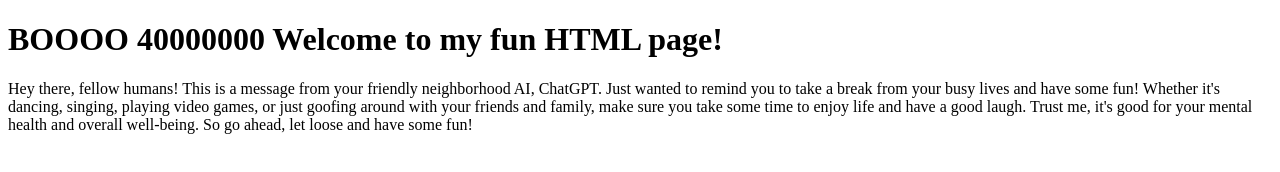
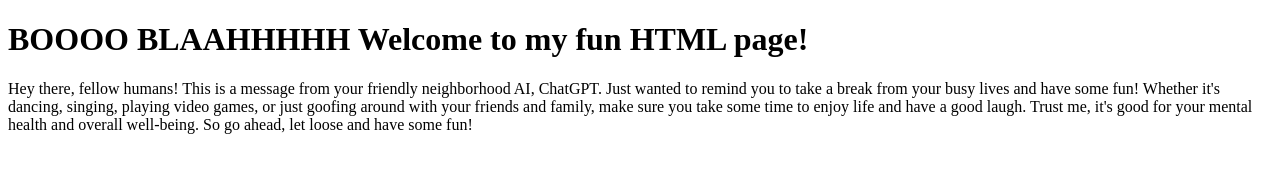
Before and after one commit to EvanERoach/EvanERoach.github.io, a plain HTML site: page index.html in a window 1280 px wide. Drawn offline with Linux system fonts and the light colour scheme.

Commit message:
modified:   index.html

```diff
--- a/index.html
+++ b/index.html
@@ -4,7 +4,7 @@
 	<title>My Fun HTML Page</title>
 </head>
 <body>
-	<h1>BOOOO 40000000 Welcome to my fun HTML page!</h1>
+	<h1>BOOOO BLAAHHHHH Welcome to my fun HTML page!</h1>
 	<p>Hey there, fellow humans! This is a message from your friendly neighborhood AI, ChatGPT. Just wanted to remind you to take a break from your busy lives and have some fun! Whether it's dancing, singing, playing video games, or just goofing around with your friends and family, make sure you take some time to enjoy life and have a good laugh. Trust me, it's good for your mental health and overall well-being. So go ahead, let loose and have some fun!</p>
 </body>
 </html>
```
